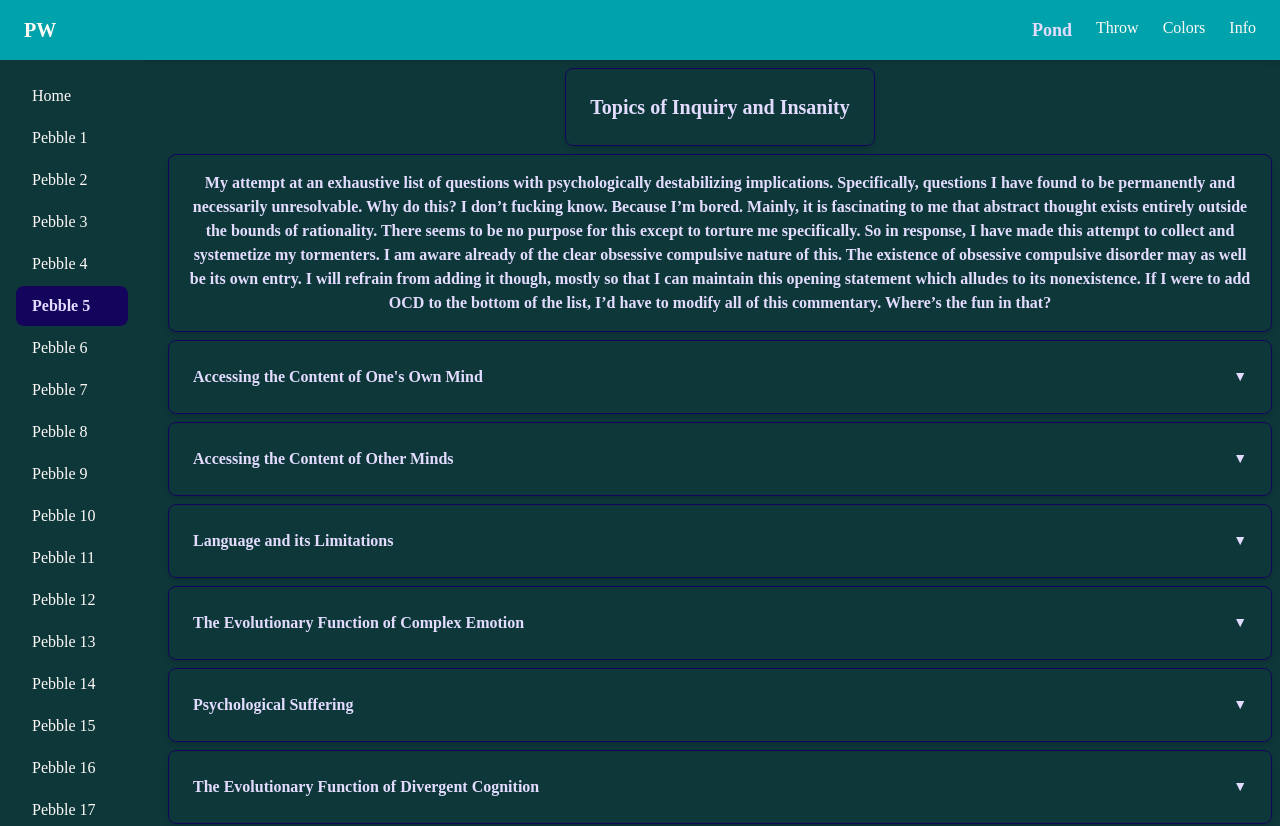
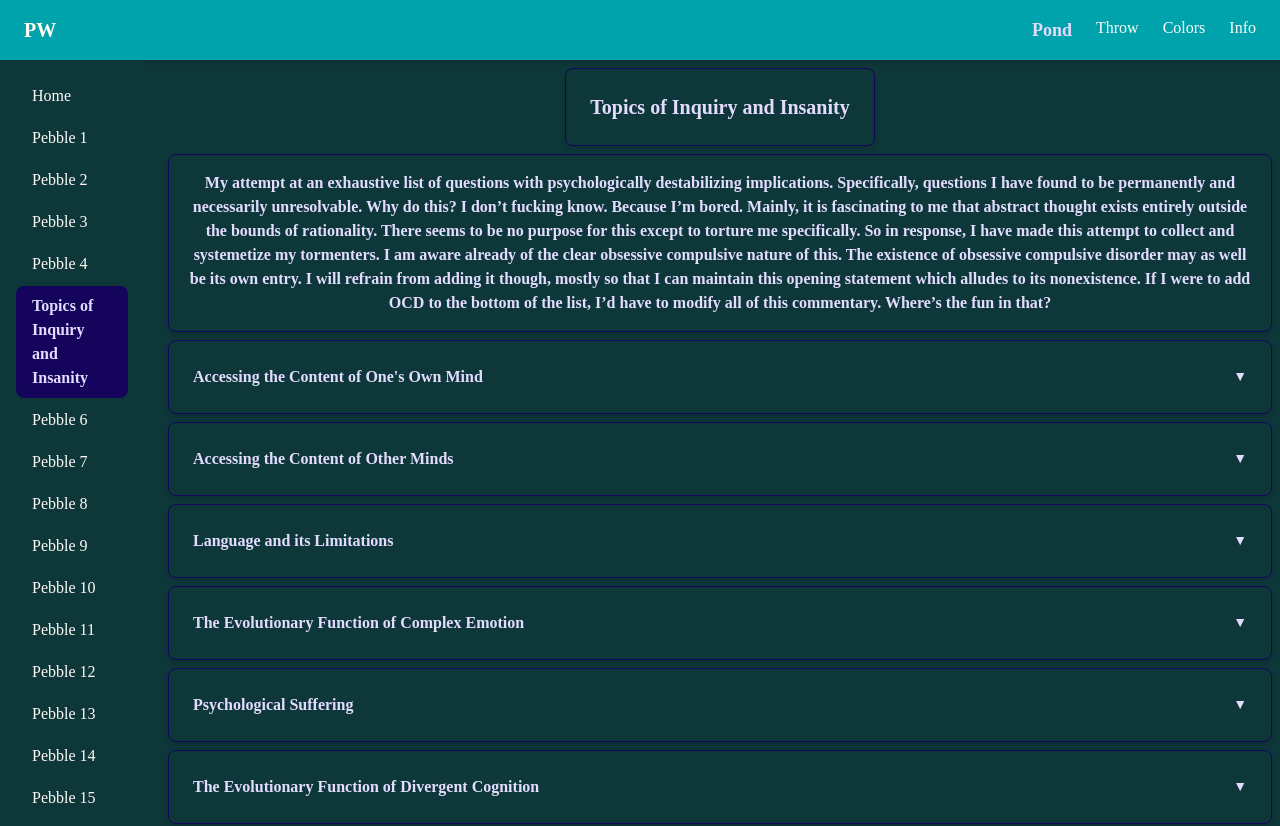
Before and after one commit to lucynottonson/pebbleworld, a Next.js app: page /pond/pebble5 in a window 1280 px wide. Shown: the top 826 px of the page. Built offline with nearby package versions, Linux system fonts and the light colour scheme.

Commit message:
Update pondnavbar.tsx

```diff
--- a/app/pond/components/pondnavbar.tsx
+++ b/app/pond/components/pondnavbar.tsx
@@ -66,7 +66,7 @@ export default function Sidebar() {
               : "hover:bg-[var(--accent)] hover:text-[var(--baccent)]"
           }`}
         >
-          Pebble 5
+          Topics of Inquiry and Insanity
         </a>
           <a
           href="/pond/pebble6"
```
